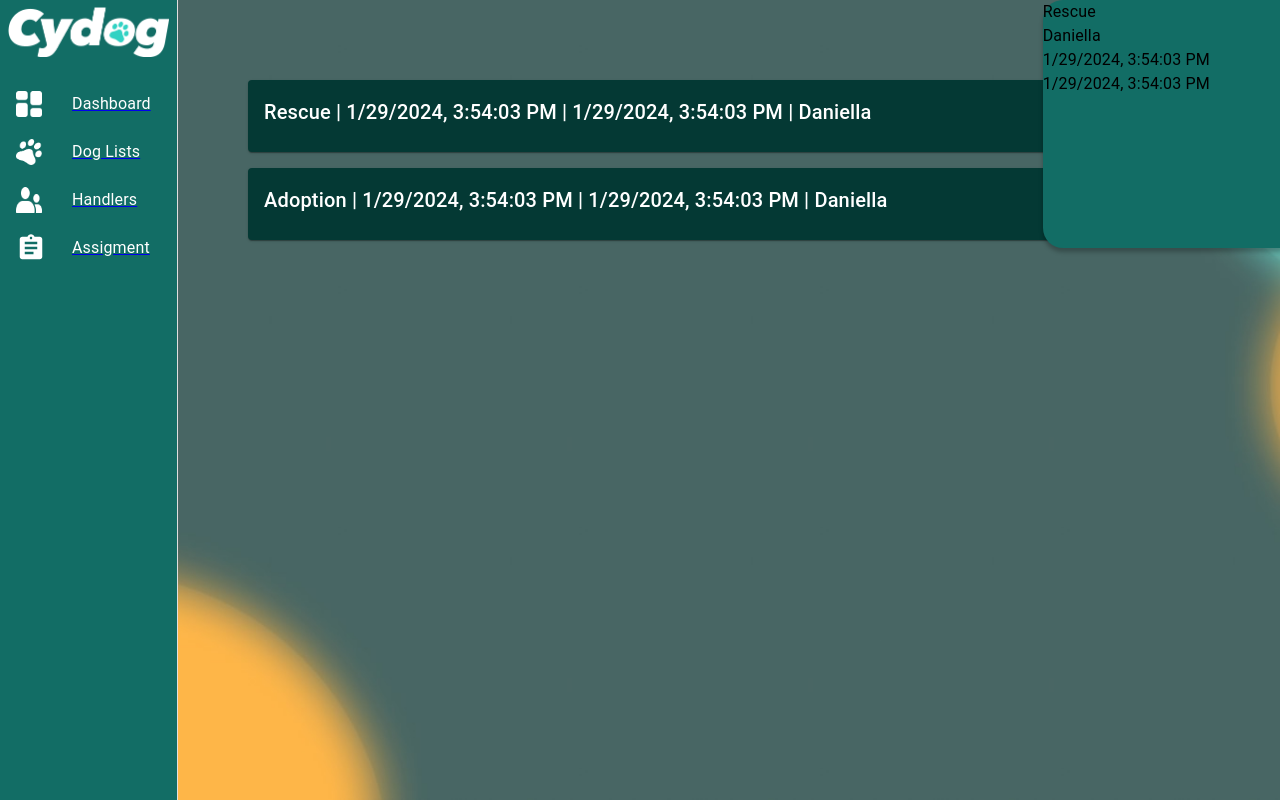
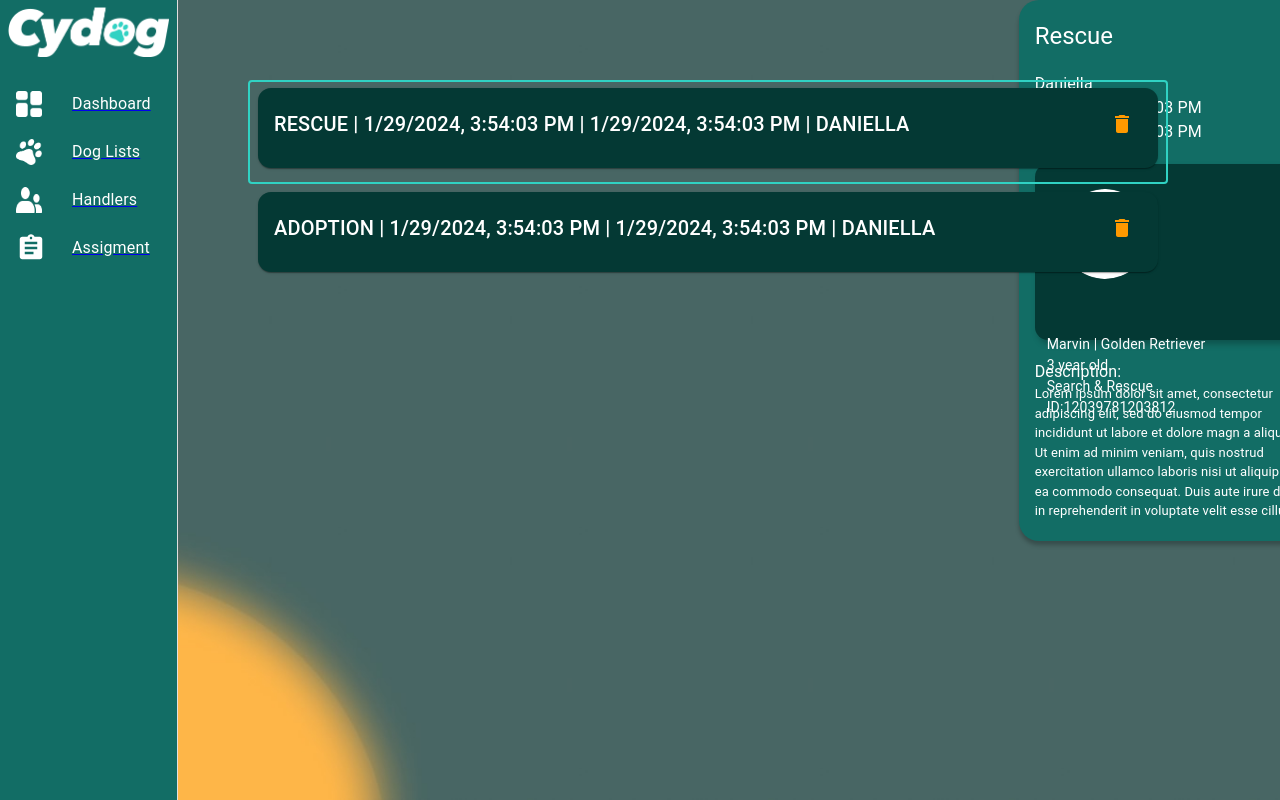
Before and after one commit to matanew2/CyDog-Final-Project, a React (Create React App) app in the folder Desktop/: page /tasks in a window 1280 px wide. Built offline with nearby package versions, Linux system fonts and the light colour scheme; no server answers.

Commit message:
improve assignament

```diff
--- a/Desktop/src/assignments/Assignments.js
+++ b/Desktop/src/assignments/Assignments.js
@@ -8,19 +8,37 @@ import Grid from "@mui/material/Grid";
 import Paper from "@mui/material/Paper";
 import Toolbar from "@mui/material/Toolbar";
 import List from "@mui/material/List";
+import DogCard from "../dashboard/DogCard"
+import DeleteIcon from '@mui/icons-material/Delete';
+import IconButton from '@mui/material/IconButton';
+import Button from '@mui/material/Button';
 
-// Assignment component
+
 // Assignment component
 const Assignment = ({ name, dateCreation, dateFinish, handler }) => {
   return (
-    <Card sx={{ width: 900, mb: 1 }} style={{ backgroundColor: "#043934" }}>
-      <CardContent>
-        <Typography variant="h6" component="div" style={{ color: "white" }}>
-          {name} | {dateCreation.toLocaleString()} |{" "}
+  <Card sx={{ width: 900, mb: 1, borderRadius: "13px", backgroundColor: "#043934" }} >
+    <CardContent>
+      <Typography
+        variant="h6"
+        component="div"
+        style={{ color: "white" }}
+        sx={{
+          display: "flex",
+          justifyContent: "space-between",
+          alignItems: "center", // Add this line
+        }}
+      >
+        <span>
+          {name} | {dateCreation.toLocaleString()} | {" "}
           {dateFinish.toLocaleString()} | {handler}
-        </Typography>
-      </CardContent>
-    </Card>
+        </span>
+        <IconButton onClick={() => { console.log('Delete icon clicked!'); }}>
+          <DeleteIcon sx={{color: "#FF9900"}}/>
+        </IconButton>
+      </Typography>
+    </CardContent>
+  </Card>
   );
 };
 
@@ -46,10 +64,19 @@ const Assignments = () => {
     <Grid container>
       <Grid item>
         <Grid container justifyContent="flex-start" sx={{ mt: 10, ml: 31 }}>
-          <Grid container item md={7} lg={7} spacing={1}>
-            {/* TASK LISTS */}
-            {assignments.map((assignment) => (
-              <Grid item>
+          {/* TASK LISTS */}
+          <Grid item md={7} lg={7} >
+          {assignments.map((assignment) => (
+            <Grid item sx={{ p: 0, m: 0 }}>
+              <Button
+                onClick={() => setSelectedAssignment(assignment)}
+                sx={{
+                  borderColor: selectedAssignment === assignment ? '#30D2C3' : 'transparent',
+                  borderWidth: 2,
+                  borderStyle: 'solid',
+                  borderRadius: 1,
+                }}
+              >
                 <Assignment
                   key={assignment.id}
                   name={assignment.name}
@@ -57,32 +84,60 @@ const Assignments = () => {
                   dateFinish={assignment.dateFinish}
                   handler={assignment.handler}
                 />
-              </Grid>
-            ))}
+              </Button>
+            </Grid>
+          ))}
           </Grid>
 
+          {/* TASK DETAILS */}
           <Grid
             item
             md={5}
             lg={3}
             sx={{
               mt: -10,
-              ml: 6,
+              ml: 3,
               borderRadius: "20px",
               boxShadow: "0px 4px 4px rgba(0, 0, 0, 0.25)",
               backgroundColor: "#126D65",
+              display: "flex",
+              flexDirection: "column",
+              justifyContent: "center",
+              alignItems: "flex-start",
             }}
-          >
-            <Typography variant="body1">{selectedAssignment.name}</Typography>
-            <Typography variant="body1">
+          ><br/>
+            <Typography variant="h5" sx={{ textAlign: "left", ml: 2, color:"white" }}>
+              {selectedAssignment.name}
+            </Typography><br/>
+            <Typography variant="body1" sx={{ textAlign: "left", ml: 2, color:"white" }}>
               {selectedAssignment.handler}
             </Typography>
-            <Typography variant="body1">
+            <Typography variant="body1" sx={{ textAlign: "left", ml: 2, color:"white" }}>
               {selectedAssignment.dateCreation.toLocaleString()}
             </Typography>
-            <Typography variant="body1">
+            <Typography variant="body1" sx={{ textAlign: "left", ml: 2, color:"white" }}>
               {selectedAssignment.dateFinish.toLocaleString()}
             </Typography>
+            <br/><Grid item sx={{ml: 2}}><DogCard dogName={"Marvin"} /></Grid><br/>
+            <Typography variant="body1" sx={{ textAlign: "left", ml: 2, color:"white" }}>
+              Description:
+            </Typography>
+            <Grid item>
+              <Typography
+                sx={{
+                  fontSize: 13,
+                  width: "85%",
+                  ml: 2,
+                  color: "white",
+                }}
+              >
+                Lorem ipsum dolor sit amet, consectetur adipiscing elit,
+                 sed do eiusmod tempor incididunt ut labore et dolore magn
+                 a aliqua. Ut enim ad minim veniam, quis nostrud exercitation ullamco
+                  laboris nisi ut aliquip ex ea commodo consequat. Duis aute irure dolor in
+                   reprehenderit in voluptate velit esse cillum
+              </Typography>
+            </Grid><br/>
           </Grid>
         </Grid>
       </Grid>
--- a/Desktop/src/dashboard/Dashboard.js
+++ b/Desktop/src/dashboard/Dashboard.js
@@ -68,7 +68,7 @@ export default function Dashboard() {
             </Grid>
 
             {/* Map */}
-            <Grid item md={3} lg={4}>
+            <Grid item md={3} lg={3}>
               <Paper
                 sx={{
                   display: "flex",
@@ -87,7 +87,7 @@ export default function Dashboard() {
             </Grid>
 
             {/* Dog Card */}
-            <Grid item md={3} lg={4}>
+            <Grid item md={3} lg={3}>
               <DogCard dogName={"Marvin"} />
             </Grid>
           </Grid>
--- a/Desktop/src/dashboard/DogCard.js
+++ b/Desktop/src/dashboard/DogCard.js
@@ -1,9 +1,9 @@
 import React from "react";
-import { Grid, Typography } from "@mui/material";
+import { Grid, Typography,Box } from "@mui/material";
 import "./DogCard.css";
 
 const DogInfo = ({ className, children }) => (
-  <Typography sx={{ color: "white", fontSize: "18px" }} className={className}>
+  <Typography sx={{ color: "white", fontSize: "14px" }} className={className}>
     {children}
   </Typography>
 );
@@ -26,7 +26,7 @@ const DogCard = ({ dogName }) => {
           py: "25px",
         }}
       >
-        <Grid item className="dog-pic" />
+        <Box><Grid item className="dog-pic" /></Box>
       </Grid>
       <Grid item sx={{ px: "12px", py: "30px" }}>
         <DogInfo>{dogName} | Golden Retriever</DogInfo>
```
